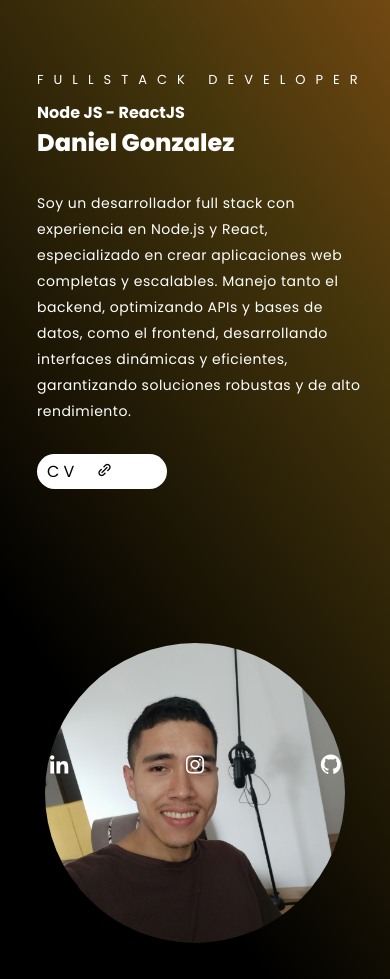
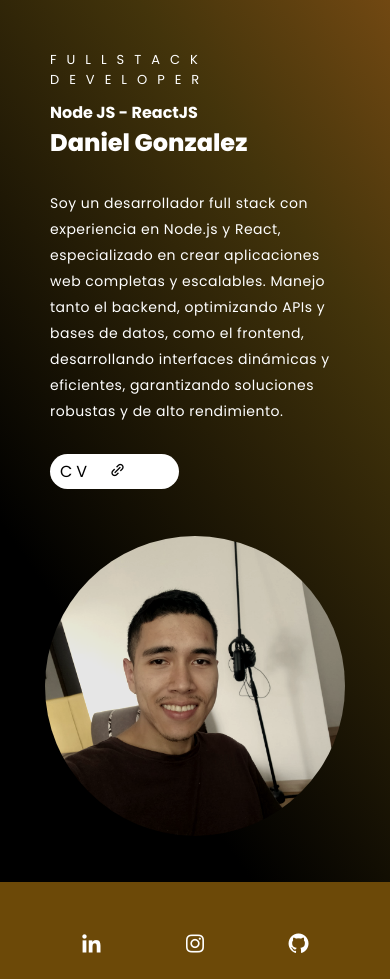
Before and after one commit to Danielgbit/Portafolio-HTML-CSS, a plain HTML site: page index.html in a window 390 px wide. Shown: the top 979 px of the page. Drawn offline with nearby package versions, Linux system fonts and the light colour scheme.

Commit message:
Finalized portafolio

```diff
--- a/index.html
+++ b/index.html
@@ -36,7 +36,7 @@
         </ul> -->
     </header>
 
-        <section class="curriculum">
+    <section class="curriculum">
         <div class="curriculum-text">
             <h5>FullStack Developer</h5>
             <h4>Node JS - ReactJS</h4>
@@ -169,6 +169,13 @@
                 </div>
                 <h3 class="skill-name">Express</h3>
             </div>
+
+            <div class="skill-card">
+                <div class="skill-icon">
+                    <i class="fab fa-wordpress"></i>
+                </div>
+                <h3 class="skill-name">Wordpress</h3>
+            </div>
         </div>
     </div>
 </section>
--- a/style.css
+++ b/style.css
@@ -10,6 +10,7 @@
 
 body {
     background-color: black;
+    height: 100vh;
 }
 
 header {
@@ -22,7 +23,6 @@ header {
     justify-content: space-between;
     background: transparent;
     opacity: 0.9;
-    padding: 15px 20px;
 }
 
 
@@ -75,19 +75,17 @@ header .logo {
 }
 
 .curriculum {
-    width: 100%;
-    height: 100%;
     background: linear-gradient(234.9deg, rgb(113, 72, 18) 0%, rgb(67, 52, 11) 25%, black 75% );
     top: 60;
     display: grid;
     grid-template-columns: 1fr 1fr;
     place-items: center;
     gap: 2rem;
-    padding: 0 5%;
+    height: 500px;
 }
 
 .curriculum-text {
-    margin-left: 5%;
+    margin-left: 15%;
 }
 
 .curriculum-text h5 {
@@ -159,7 +157,8 @@ header .logo {
 
     .dev-img img {
     height: auto;
-    width: 400px;
+    filter: sepia(0.3) contrast(1.2) brightness(0.9);
+    width: 300px;
     border-radius: 50%;
     transition: all 1s linear;
 }
@@ -332,7 +331,7 @@ header .logo {
 }
 
 .certification-date {
-    font-size: 13px;
+    font-size: 11px;
     font-weight: 100;
     color: white;
     margin-bottom: 15px;
@@ -360,24 +359,29 @@ header .logo {
         width: 300px;
     }
 
+
     .curriculum-text p {
         width: 100%;
         font-size: 14px;
     }
 
     .curriculum-text {
-        margin-top: 20%;
+        margin-left: 0;
+        padding: 50px 50px 0 50px;
     }
 
     .networks-wrapper {
-        top: auto;
-        bottom: 0px;
-        left: 3%;
+        background-color: #885c0bcb;
+        display: flex;
+        position: static;
+        align-items: center;
+        justify-content: space-evenly;
     }
 
     .networks-wrapper a {
-        display: inline;
+        display: flex;
         padding: 20px;
+        align-items: center;
     }
 
     .curriculum-text .button-cv {
@@ -414,21 +418,7 @@ header .logo {
     }
 
     .dev-img {
-        margin-top: 20%;
         margin-bottom: 10%;
-    }
-
-    .networks-wrapper {
-        display: flex;
-        align-items: center;
-        justify-content: space-between;
-        position: absolute;
-        bottom: 9%;
-        left: auto;
-        right: auto;
-        top: auto;
-        width: 100%;
-        padding: 0 7%;
     }
 
     .scroll-down {
@@ -441,23 +431,11 @@ header .logo {
     .curriculum-text h5 {
         font-size: 13px;
     }
-
-    .networks-wrapper  {
-        bottom: 2%;
-    }
-
-    .dev-img  {
-        margin-top: 30%;
-    }
 }
 
 @media (max-width: 342px) {
     .dev-img img {
         width: 200px;
-    }
-
-    .networks-wrapper {
-        bottom: 4%;
     }
 
     .curriculum-text p {
```
